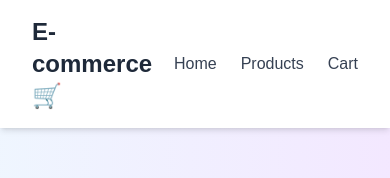
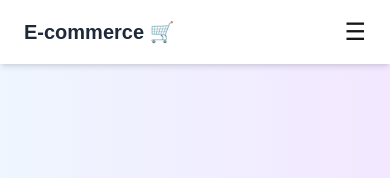
Before and after one commit to RezaerRabby/ecommerce-website, a Next.js app: page / in a window 390 px wide. Shown: the top 178 px of the page. Built offline with nearby package versions, Linux system fonts and the light colour scheme.

Commit message:
nevber done

```diff
--- a/src/app/cart/page.jsx
+++ b/src/app/cart/page.jsx
@@ -32,7 +32,7 @@ export default function CartPage() {
         className="bg-white shadow-lg rounded-2xl p-10 text-center"
       >
         <h2 className="text-xl font-semibold mb-4">
-          Your cart is empty 😢
+          Your cart is empty
         </h2>
 
         <p className="text-gray-600 mb-6">
--- a/src/components/Navbar.jsx
+++ b/src/components/Navbar.jsx
@@ -1,48 +1,127 @@
+
+
+// "use client";
+
+// import Link from "next/link";
+// import { motion } from "framer-motion";
+
+// export default function Navbar() {
+//   return (
+//     <motion.nav
+//       initial={{ y: -80, opacity: 0 }}
+//       animate={{ y: 0, opacity: 1 }}
+//       transition={{ duration: 0.6 }}
+//       className="flex justify-between items-center px-8 py-4 bg-white shadow-md sticky top-0 z-50"
+//     >
+//       {/* Logo */}
+//       <motion.h1
+//         whileHover={{ scale: 1.05 }}
+//         className="text-2xl md:text-3xl font-bold text-gray-800"
+//       >
+//         E-commerce 🛒
+//       </motion.h1>
+
+//       {/* Menu */}
+//       <ul className="flex gap-6 text-gray-700 font-medium">
+
+//         <motion.li whileHover={{ scale: 1.1 }}>
+//           <Link href="/" className="hover:text-blue-600 transition">
+//             Home
+//           </Link>
+//         </motion.li>
+
+//         <motion.li whileHover={{ scale: 1.1 }}>
+//           <Link href="/products" className="hover:text-blue-600 transition">
+//             Products
+//           </Link>
+//         </motion.li>
+
+//         <motion.li whileHover={{ scale: 1.1 }}>
+//           <Link href="/cart" className="hover:text-blue-600 transition">
+//             Cart
+//           </Link>
+//         </motion.li>
+
+//       </ul>
+//     </motion.nav>
+//   );
+// }
 
 
 "use client";
 
 import Link from "next/link";
 import { motion } from "framer-motion";
+import { useState } from "react";
 
 export default function Navbar() {
+  const [open, setOpen] = useState(false);
+
   return (
     <motion.nav
       initial={{ y: -80, opacity: 0 }}
       animate={{ y: 0, opacity: 1 }}
       transition={{ duration: 0.6 }}
-      className="flex justify-between items-center px-8 py-4 bg-white shadow-md sticky top-0 z-50"
+      className="flex justify-between items-center px-6 md:px-8 py-4 bg-white shadow-md sticky top-0 z-50"
     >
       {/* Logo */}
-      <motion.h1
-        whileHover={{ scale: 1.05 }}
-        className="text-2xl md:text-3xl font-bold text-gray-800"
-      >
+      <h1 className="text-xl md:text-3xl font-bold text-gray-800">
         E-commerce 🛒
-      </motion.h1>
+      </h1>
 
-      {/* Menu */}
-      <ul className="flex gap-6 text-gray-700 font-medium">
-
-        <motion.li whileHover={{ scale: 1.1 }}>
+      {/* Desktop Menu */}
+      <ul className="hidden md:flex gap-6 text-gray-700 font-medium">
+        <li>
           <Link href="/" className="hover:text-blue-600 transition">
             Home
           </Link>
-        </motion.li>
-
-        <motion.li whileHover={{ scale: 1.1 }}>
+        </li>
+        <li>
           <Link href="/products" className="hover:text-blue-600 transition">
             Products
           </Link>
-        </motion.li>
-
-        <motion.li whileHover={{ scale: 1.1 }}>
+        </li>
+        <li>
           <Link href="/cart" className="hover:text-blue-600 transition">
             Cart
           </Link>
-        </motion.li>
+        </li>
+      </ul>
 
-      </ul>
+      {/* Mobile Button */}
+      <button
+        onClick={() => setOpen(!open)}
+        className="md:hidden text-2xl"
+      >
+        ☰
+      </button>
+
+      {/* Mobile Menu */}
+      {open && (
+        <motion.div
+          initial={{ opacity: 0, y: -20 }}
+          animate={{ opacity: 1, y: 0 }}
+          className="absolute top-16 left-0 w-full bg-white shadow-md md:hidden"
+        >
+          <ul className="flex flex-col items-center gap-4 py-6 text-gray-700 font-medium">
+            <li>
+              <Link href="/" onClick={() => setOpen(false)}>
+                Home
+              </Link>
+            </li>
+            <li>
+              <Link href="/products" onClick={() => setOpen(false)}>
+                Products
+              </Link>
+            </li>
+            <li>
+              <Link href="/cart" onClick={() => setOpen(false)}>
+                Cart
+              </Link>
+            </li>
+          </ul>
+        </motion.div>
+      )}
     </motion.nav>
   );
 }
```
